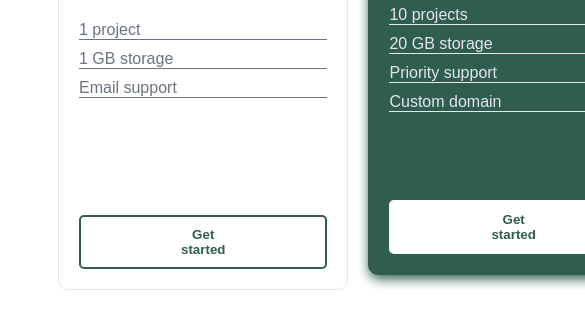
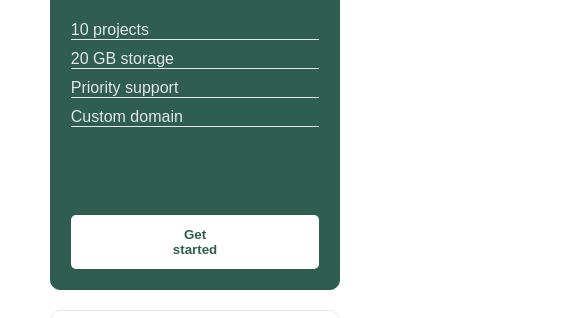
Before and after one commit to btissambenzehaf100-lab/three-layouts, a plain HTML site: page pricing.html in a window 390 px wide. Shown: the part 297-615 px from the top of the page, 585 px wide, since content can reach past the window. Drawn offline with Linux system fonts and the light colour scheme.

Commit message:
resonsive D pricing table

```diff
--- a/style.css
+++ b/style.css
@@ -439,3 +439,26 @@ body {
     font-size: 0.8rem;
     font-weight: bold;
 }
+
+@media (max-width: 768px) {
+    .pricing-tables{
+        display: grid;
+        grid-template-columns: 1fr;
+        gap: 20px;
+        justify-self: center;
+    }
+
+    .most-popular{
+        transform: none;
+        box-shadow: none;
+        order: 1;
+    }
+
+    .basic{
+        order: 2;
+    }
+
+    .team{
+        order: 3;
+    }
+}
```
